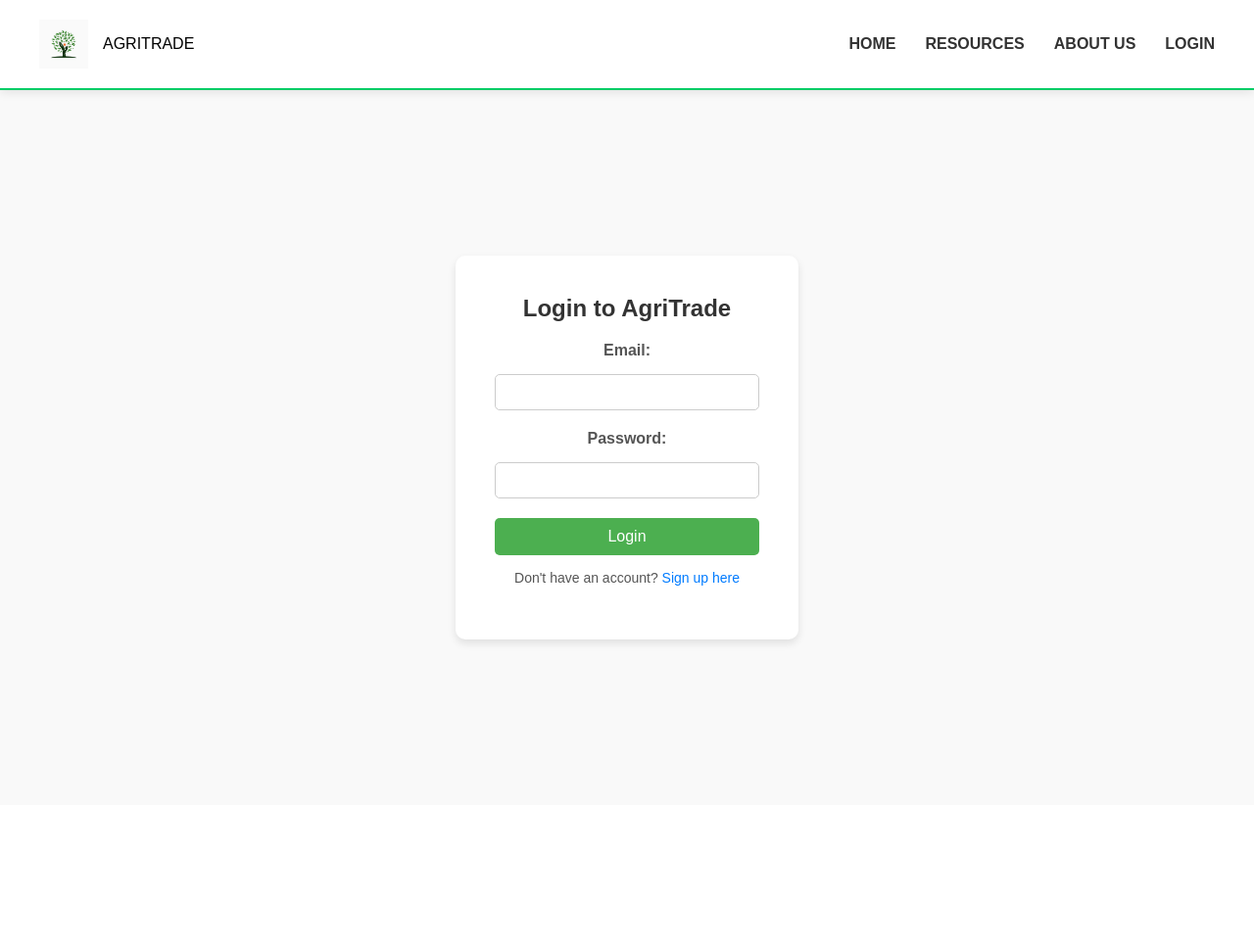
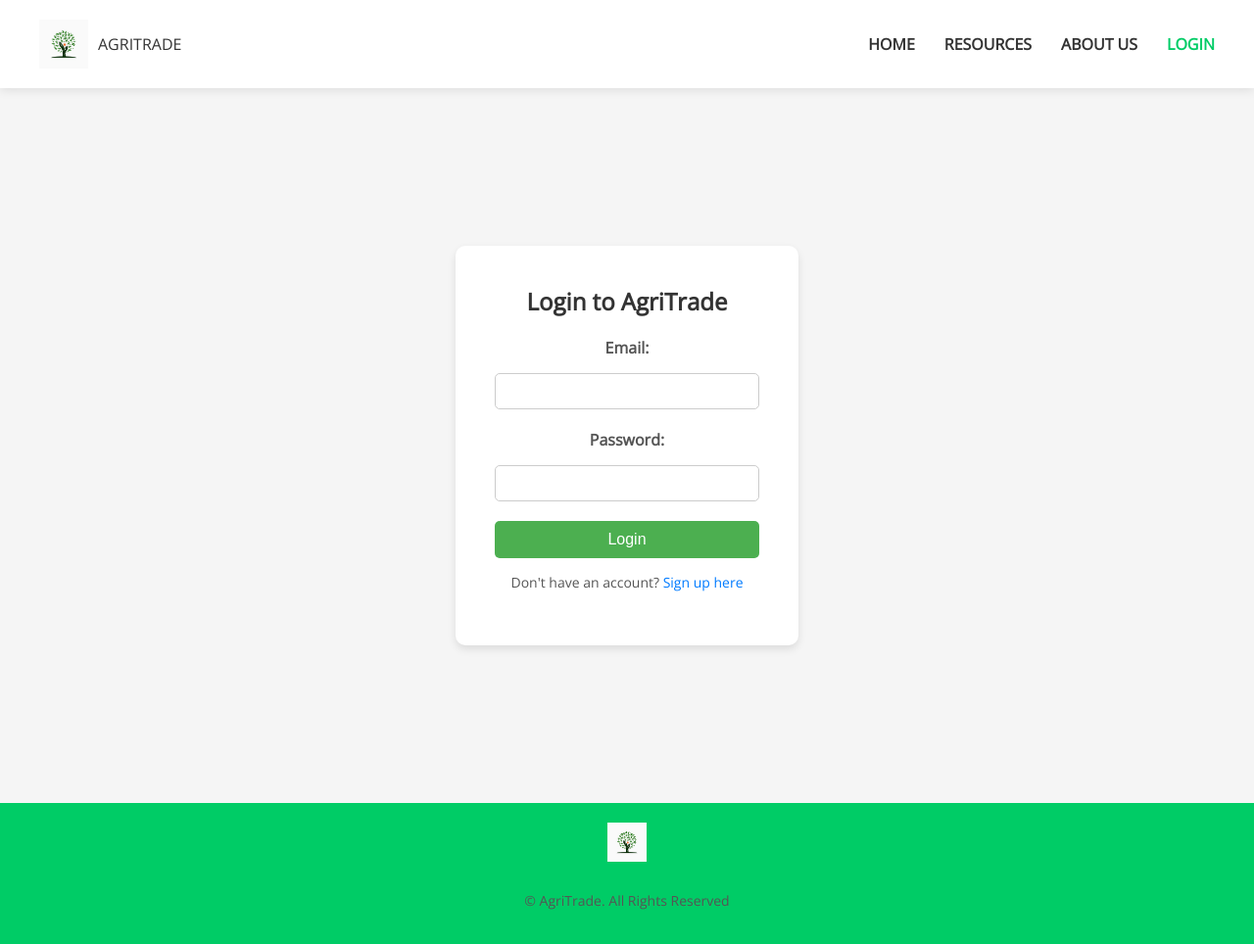
Before and after one commit to briankkogi/Agritrade, a Flask app: page /login in a window 1280 px wide. Shown: the whole page at 98% size. Before the commit the page ends 660 px from the top, so only its background shows below. Run offline with Flask 3, Linux system fonts and the light colour scheme; parts of the project's set-up code (start-up, migrations or seed data) failed here and were passed over; some libraries are stand-ins or nearby versions.

Commit message:
figma changes

```diff
--- a/App.py
+++ b/App.py
@@ -29,18 +29,18 @@ firebase_admin.initialize_app(cred)
 # Initialize Firestore
 db = firestore.client()
 
-# Redirect the root route to the welcome page
+# Redirect the root route to the welcome page or dashboard if logged in
 @app.route('/')
 def index():
     if 'user' in session:
-        return redirect(url_for('home'))  # Redirect to home if logged in
-    return redirect(url_for('welcome'))  # Redirect to the welcome page for unauthenticated users
+        return redirect(url_for('dashboard'))  # Redirect to the dashboard if logged in
+    return redirect(url_for('welcome'))  # Redirect to welcome page if unauthenticated
 
 
 @app.route('/welcome')
 def welcome():
     if 'user' in session:
-        return redirect(url_for('home'))  # Redirect to home if already logged in
+        return redirect(url_for('dashboard'))  # Redirect to dashboard if already logged in
     return render_template('welcome.html')  # Render the welcome page
 
 # Route for the login page
@@ -50,18 +50,23 @@ def login():
         email = request.form['email']
         password = request.form['password']
 
-        # Firebase user login (not checking password here for simplicity)
         try:
+            # Firebase user login
             user = auth.get_user_by_email(email)
-            session['user'] = user.email
+
+            # Assuming password verification is done elsewhere, or add Firebase authentication check
+            session['user'] = user.email  # Store email in session
             logging.debug(f"User logged in: {user.email}")
-            return redirect(url_for('home'))
+
+            # Redirect to dashboard after login
+            return redirect(url_for('dashboard'))
         except Exception as e:
             logging.error(f"Login failed for {email}: {e}")
             return render_template('login.html', error="Login failed. Please check your credentials.")
 
     return render_template('login.html')
 
+# Route for the signup page
 @app.route('/signup', methods=['GET', 'POST'])
 def signup():
     if request.method == 'POST':
@@ -103,15 +108,26 @@ def verify_token():
         logging.error(f"Token verification failed: {e}")
         return jsonify(success=False), 401  # Unauthorized
 
-# Route for the homepage/dashboard
-@app.route('/home')
-def home():
+# Route for the dashboard page
+@app.route('/dashboard')
+def dashboard():
     if 'user' not in session:
         logging.debug("User not in session, redirecting to login")
         return redirect(url_for('login'))
 
-    logging.debug("User in session, rendering index.html")
-    return render_template('index.html', location=None, temperature=None, humidity=None, rainfall=None)
+    logging.debug("User in session, rendering dashboard.html")
+    return render_template('dashboard.html')
+
+# Route for the home page
+@app.route('/home')
+def home():
+    # Check if the user is logged in
+    if 'user' not in session:
+        logging.debug("User not in session, redirecting to login")
+        return redirect(url_for('login'))
+
+    logging.debug("User accessed home page")
+    return render_template('index.html')  # Replace 'home.html' with the name of your HTML file
 
 # Route to log out the user
 @app.route('/logout')
@@ -230,8 +246,6 @@ def predict():
         logging.error(f"Error in prediction: {e}")
         return str(e)
 
-
-
 # Flask app entry point
 if __name__ == '__main__':
     app.run(debug=True)
--- a/static/login.css
+++ b/static/login.css
@@ -1,25 +1,24 @@
-/* Resetting default styles */
+/* General resets */
 * {
-    box-sizing: border-box;
     margin: 0;
     padding: 0;
+    box-sizing: border-box;
 }
 
-/* Ensures the body takes the full height of the viewport */
-html, body {
-    height: 100%;
-    font-family: 'Arial', sans-serif;
-    background-color: #f9f9f9;
+/* Full body styling */
+body {
+    font-family: 'Open Sans', sans-serif;
+    color: #333;
+    background-color: #f5f5f5;
 }
 
-/* Header section styling */
+/* Header section */
 header {
     display: flex;
     justify-content: space-between;
     align-items: center;
+    background-color: #ffffff;
     padding: 20px 40px;
-    background-color: #ffffff;
-    border-bottom: 2px solid #00cc66;
     box-shadow: 0 2px 10px rgba(0, 0, 0, 0.1);
 }
 
@@ -29,8 +28,8 @@ header {
 }
 
 .logo img {
-    height: 50px; /* Increased size for better visibility */
-    margin-right: 15px;
+    height: 50px;
+    margin-right: 10px;
 }
 
 nav ul {
@@ -44,17 +43,22 @@ nav ul li {
 
 nav ul li a {
     text-decoration: none;
+    font-weight: bold;
     color: #333;
-    font-weight: bold;
     transition: color 0.3s;
+}
+
+nav ul li a.active {
+    color: #00cc66;
 }
 
 nav ul li a:hover {
     color: #00cc66; /* Change color on hover */
+    text-decoration: none; /* Ensure no underline on hover */
 }
 
-/* Center the login box */
-.login-container {
+/* Login section styling */
+.login-section {
     display: flex;
     justify-content: center;
     align-items: center;
@@ -68,7 +72,6 @@ nav ul li a:hover {
     box-shadow: 0 4px 8px rgba(0, 0, 0, 0.1);
     width: 350px;
     text-align: center;
-    animation: fadeIn 0.5s ease-in-out; /* Fade-in effect */
 }
 
 .login-box h1 {
@@ -129,14 +132,15 @@ a:hover {
     text-decoration: underline;
 }
 
-/* Fade-in animation */
-@keyframes fadeIn {
-    from {
-        opacity: 0;
-        transform: translateY(20px);
-    }
-    to {
-        opacity: 1;
-        transform: translateY(0);
-    }
+/* Footer styling */
+footer {
+    background-color: #00cc66;
+    color: white;
+    text-align: center;
+    padding: 20px;
 }
+
+.footer-logo img {
+    height: 40px;
+    margin-bottom: 10px;
+}
--- a/templates/index.html
+++ b/templates/index.html
@@ -4,6 +4,7 @@
     <meta charset="UTF-8">
     <meta name="viewport" content="width=device-width, initial-scale=1.0">
     <title>Crop Prediction</title>
+    <link rel="icon" href="{{ url_for('static', filename='AgriTrade Logo.jpeg') }}">
     <link rel="stylesheet" href="{{ url_for('static', filename='styles.css') }}">
     <link href="https://fonts.googleapis.com/css2?family=Montserrat:wght@700&family=Open+Sans:wght@400&display=swap" rel="stylesheet">
     <script src="https://cdn.jsdelivr.net/npm/chart.js"></script>
@@ -189,9 +190,8 @@
         </div>
         <nav>
             <ul>
-                <li><a href="{{ url_for('home') }}" class="active">HOME</a></li>
-                <li><a href="#">RESOURCES</a></li>
-                <li><a href="#">ABOUT US</a></li>
+                <li><a href="{{ url_for('home') }}" class="active">PREDICTION</a></li>
+                <li><a href="{{ url_for('dashboard') }}">DASHBOARD</a></li>
                 <li><a href="{{ url_for('logout') }}">LOGOUT</a></li>
             </ul>
         </nav>
--- a/templates/login.html
+++ b/templates/login.html
@@ -4,13 +4,13 @@
     <meta charset="UTF-8">
     <meta name="viewport" content="width=device-width, initial-scale=1.0">
     <title>Login - AgriTrade</title>
+    <link rel="icon" href="{{ url_for('static', filename='AgriTrade Logo.jpeg') }}">
     <link rel="stylesheet" href="{{ url_for('static', filename='login.css') }}">
+    <link href="https://fonts.googleapis.com/css2?family=Montserrat:wght@700&family=Open+Sans:wght@400&display=swap" rel="stylesheet">
     <script type="module">
-        // Import the functions you need from the SDKs you need
         import { initializeApp } from "https://www.gstatic.com/firebasejs/9.6.1/firebase-app.js";
         import { getAuth, signInWithEmailAndPassword } from "https://www.gstatic.com/firebasejs/9.6.1/firebase-auth.js";
 
-        // Your web app's Firebase configuration
         const firebaseConfig = {
             apiKey: "AIzaSyAC0as_uoSjFWaQNEZAI_wtK1kqYAReF-0",
             authDomain: "agritrade-3fe65.firebaseapp.com",
@@ -22,26 +22,19 @@
             measurementId: "G-5NSK9449FG"
         };
 
-        // Initialize Firebase
         const app = initializeApp(firebaseConfig);
         const auth = getAuth(app);
 
-        // Handle login
         document.addEventListener('DOMContentLoaded', function() {
             document.getElementById('login-form').addEventListener('submit', function(event) {
-                event.preventDefault(); // Prevent form submission
-
+                event.preventDefault();
                 const email = document.getElementById('email').value;
                 const password = document.getElementById('password').value;
 
-                // Sign in user
                 signInWithEmailAndPassword(auth, email, password)
                     .then((userCredential) => {
                         const user = userCredential.user;
-                        console.log('Login successful:', user);
-                        // Get the JWT token
                         user.getIdToken().then(function(token) {
-                            // Send the token to your Flask app for verification
                             fetch('/verify_token', {
                                 method: 'POST',
                                 headers: {
@@ -50,7 +43,7 @@
                                 body: JSON.stringify({ token: token })
                             }).then(response => {
                                 if (response.ok) {
-                                    window.location.href = "/home";  // Redirect to Flask homepage or dashboard
+                                    window.location.href = "/dashboard";
                                 } else {
                                     document.getElementById('error-message').textContent = 'Login failed. Please try again.';
                                 }
@@ -76,12 +69,13 @@
                 <li><a href="{{ url_for('welcome') }}">HOME</a></li>
                 <li><a href="#">RESOURCES</a></li>
                 <li><a href="#">ABOUT US</a></li>
-                <li><a href="{{ url_for('login') }}">LOGIN</a></li>
+                <li><a href="{{ url_for('login') }}" class="active">LOGIN</a></li>
             </ul>
         </nav>
     </header>
 
-    <div class="login-container fade-in">
+    <main>
+        <section class="login-section">
             <div class="login-box">
                 <h1>Login to AgriTrade</h1>
                 <form id="login-form">
@@ -96,6 +90,14 @@
                 <p id="error-message" class="error-message"></p>
                 <p>Don't have an account? <a href="/signup">Sign up here</a></p>
             </div>
+        </section>
+    </main>
+
+    <footer>
+        <div class="footer-logo">
+            <img src="{{ url_for('static', filename='AgriTrade Logo.jpeg') }}" alt="AgriTrade Logo">
         </div>
+        <p>© AgriTrade. All Rights Reserved</p>
+    </footer>
 </body>
 </html>
--- a/templates/result.html
+++ b/templates/result.html
@@ -4,6 +4,7 @@
     <meta charset="UTF-8">
     <meta name="viewport" content="width=device-width, initial-scale=1.0">
     <title>Prediction Result</title>
+    <link rel="icon" href="{{ url_for('static', filename='AgriTrade Logo.jpeg') }}">
     <link rel="stylesheet" href="{{ url_for('static', filename='result.css') }}">
 </head>
 <body>
--- a/templates/welcome.html
+++ b/templates/welcome.html
@@ -4,6 +4,7 @@
     <meta charset="UTF-8">
     <meta name="viewport" content="width=device-width, initial-scale=1.0">
     <title>AgriTrade</title>
+    <link rel="icon" href="{{ url_for('static', filename='AgriTrade Logo.jpeg') }}">
     <link rel="stylesheet" href="{{ url_for('static', filename='welcome.css') }}">
     <link href="https://fonts.googleapis.com/css2?family=Montserrat:wght@700&family=Open+Sans:wght@400&display=swap" rel="stylesheet">
 </head>
```
Also changed, not shown: static/signup.css (+28 -28 lines), templates/signup.html (+14 -4 lines), 1 other file. Lines whose indentation alone changed are shown as unchanged.
